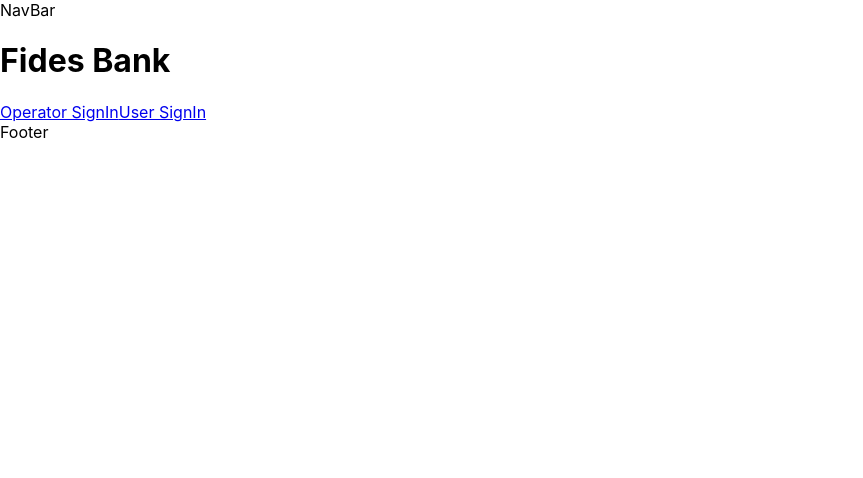
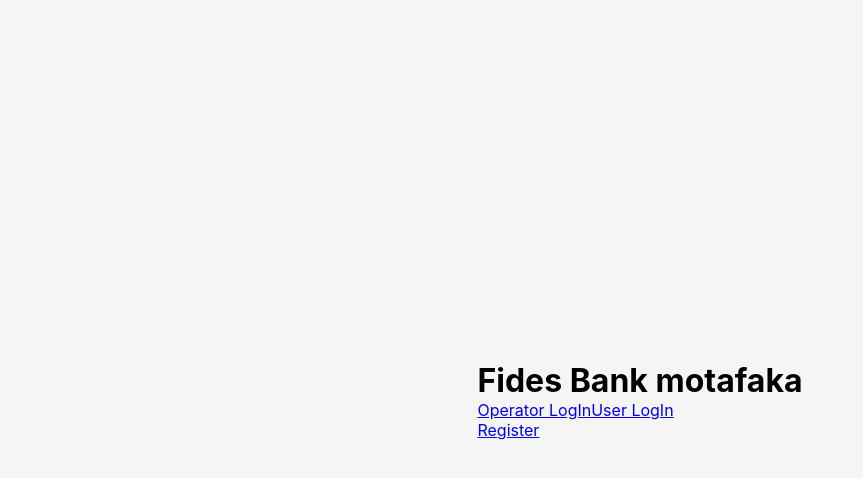
Before and after one commit to Pasta08/fidesbankfe, a React (Create React App) app: page / in a window 1280 px wide. Shown: the top 478 px of the page, without its empty margins (0-863 px from the left). Built offline with nearby package versions, Linux system fonts and the light colour scheme.

Commit message:
added pages and routing

```diff
--- a/src/App.css
+++ /dev/null
@@ -1,38 +0,0 @@
-.App {
-  text-align: center;
-}
-
-.App-logo {
-  height: 40vmin;
-  pointer-events: none;
-}
-
-@media (prefers-reduced-motion: no-preference) {
-  .App-logo {
-    animation: App-logo-spin infinite 20s linear;
-  }
-}
-
-.App-header {
-  background-color: #282c34;
-  min-height: 100vh;
-  display: flex;
-  flex-direction: column;
-  align-items: center;
-  justify-content: center;
-  font-size: calc(10px + 2vmin);
-  color: white;
-}
-
-.App-link {
-  color: #61dafb;
-}
-
-@keyframes App-logo-spin {
-  from {
-    transform: rotate(0deg);
-  }
-  to {
-    transform: rotate(360deg);
-  }
-}
--- a/src/App.tsx
+++ b/src/App.tsx
@@ -1,17 +1,17 @@
-import "./App.css";
+import "./Styles/App.css";
 import Home from "./pages/Home";
-import OperatorSignIn from "./pages/OperatorSignIn";
-import UserSignIn from "./pages/UserSignIn";
+import OperatorLogIn from "./pages/OperatorLogIn";
+import UserLogIn from "./pages/UserLogIn";
 import { Routes, Route } from "react-router-dom";
 
 const App = () => {
   return (
-    <div>
+    <div className="App">
       <Routes>
         <Route path="/" element={<Home />} />
         <Route path="/home" element={<Home />} />
-        <Route path="/operatorsignin" element={<OperatorSignIn />} />
-        <Route path="/usersignin" element={<UserSignIn />} />
+        <Route path="/operatorlogin" element={<OperatorLogIn />} />
+        <Route path="/userlogin" element={<UserLogIn />} />
       </Routes>
     </div>
   );
--- /dev/null
+++ b/src/Styles/App.css
@@ -0,0 +1,16 @@
+* {
+  padding: 0;
+  margin: 0;
+  -webkit-box-sizing: border-box;
+          box-sizing: border-box;
+}
+
+.App {
+  height: 100vh;
+  width: 100%;
+  background: whitesmoke;
+  display: -ms-grid;
+  display: grid;
+  place-items: center;
+}
+/*# sourceMappingURL=App.css.map */
--- /dev/null
+++ b/src/Styles/App.scss
@@ -0,0 +1,12 @@
+* {
+  padding: 0;
+  margin: 0;
+  box-sizing: border-box;
+}
+.App {
+  height: 100vh;
+  width: 100%;
+  background: whitesmoke;
+  display: grid;
+  place-items: center;
+}
--- /dev/null
+++ b/src/Styles/Home.css
@@ -0,0 +1 @@
+/* No CSS *//*# sourceMappingURL=Home.css.map */
--- a/src/components/common/Layout.tsx
+++ b/src/components/common/Layout.tsx
@@ -1,17 +1,7 @@
-import {FC, ReactNode} from 'react';
+import { FC, ReactNode } from "react";
 
-const Layout: FC<{children: ReactNode}> = ({children}) => {
-    return (
-        <>
-        <div>
-            NavBar
-        </div>
-        {children}
-        <div>
-            Footer
-        </div>
-        </>
-    )
-}
+const Layout: FC<{ children: ReactNode }> = ({ children }) => {
+  return <>{children}</>;
+};
 
 export default Layout;
--- a/src/pages/Home.tsx
+++ b/src/pages/Home.tsx
@@ -1,4 +1,5 @@
 import Layout from "../components/common/Layout";
+import "../Styles/Home.css";
 import { useState } from "react";
 import { Link } from "react-router-dom";
 
@@ -6,11 +7,16 @@ const Home = () => {
   return (
     <Layout>
       <div>
-        <h1>Fides Bank</h1>
+        <h1>Fides Bank motafaka</h1>
         <div className="btn_section">
-          <Link to="/operatorsignin">Operator SignIn</Link>
-          <Link to="/usersignin">User SignIn</Link>
+          <Link to="/operatorlogin" className="btns">
+            Operator LogIn
+          </Link>
+          <Link to="/userlogin" className="btns">
+            User LogIn
+          </Link>
         </div>
+        <Link to="/">Register</Link>
       </div>
     </Layout>
   );
--- /dev/null
+++ b/src/pages/OperatorLogIn.tsx
@@ -0,0 +1,7 @@
+import React from "react";
+
+const OperatorLogIn = () => {
+  return <div>OperatorLogIn</div>;
+};
+
+export default OperatorLogIn;
--- a/src/pages/OperatorSignIn.tsx
+++ /dev/null
@@ -1,7 +0,0 @@
-import React from "react";
-
-const OperatorSignIn = () => {
-  return <div>OperatorSignIn</div>;
-};
-
-export default OperatorSignIn;
--- /dev/null
+++ b/src/pages/UserLogIn.tsx
@@ -0,0 +1,4 @@
+const UserLogIn = () => {
+  return <div>UserLogIn</div>;
+};
+export default UserLogIn;
--- a/src/pages/UserSignIn.tsx
+++ /dev/null
@@ -1,4 +0,0 @@
-const UserSignIn = () => {
-  return <div>UserSignIn</div>;
-};
-export default UserSignIn;
```
Also changed, not shown: 2 other files (tests, documents, lock files or other folders).
